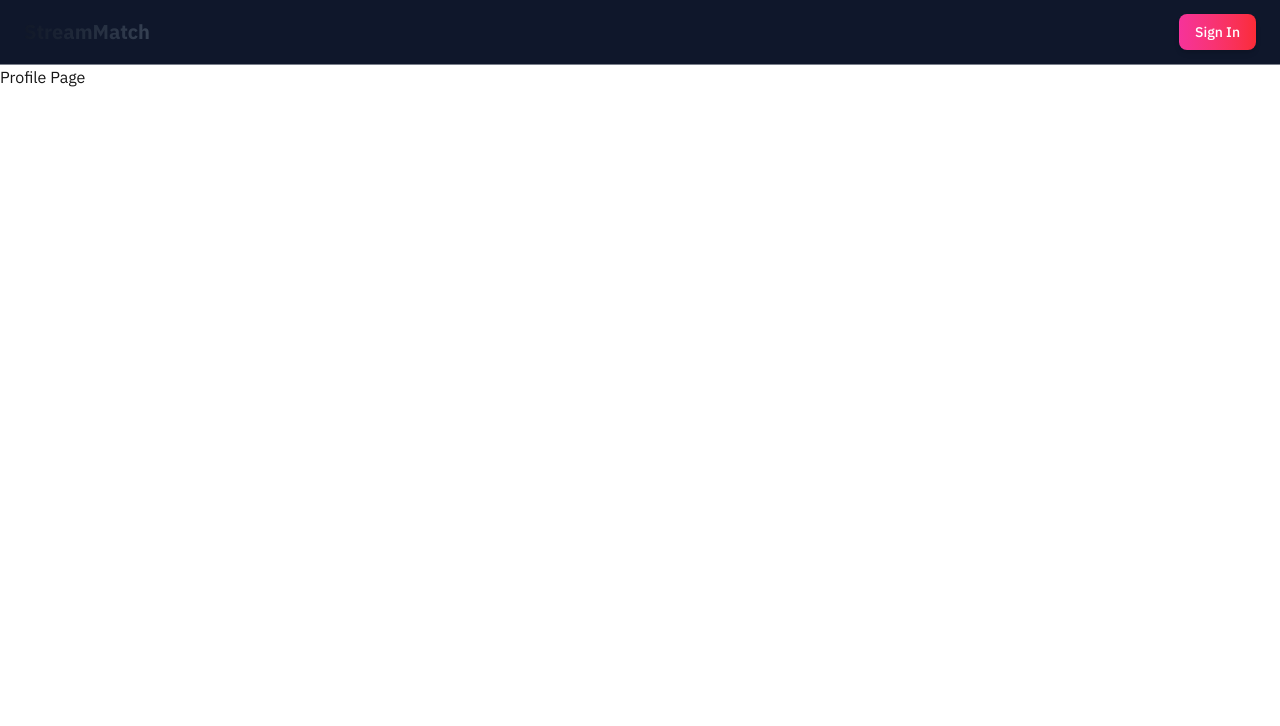
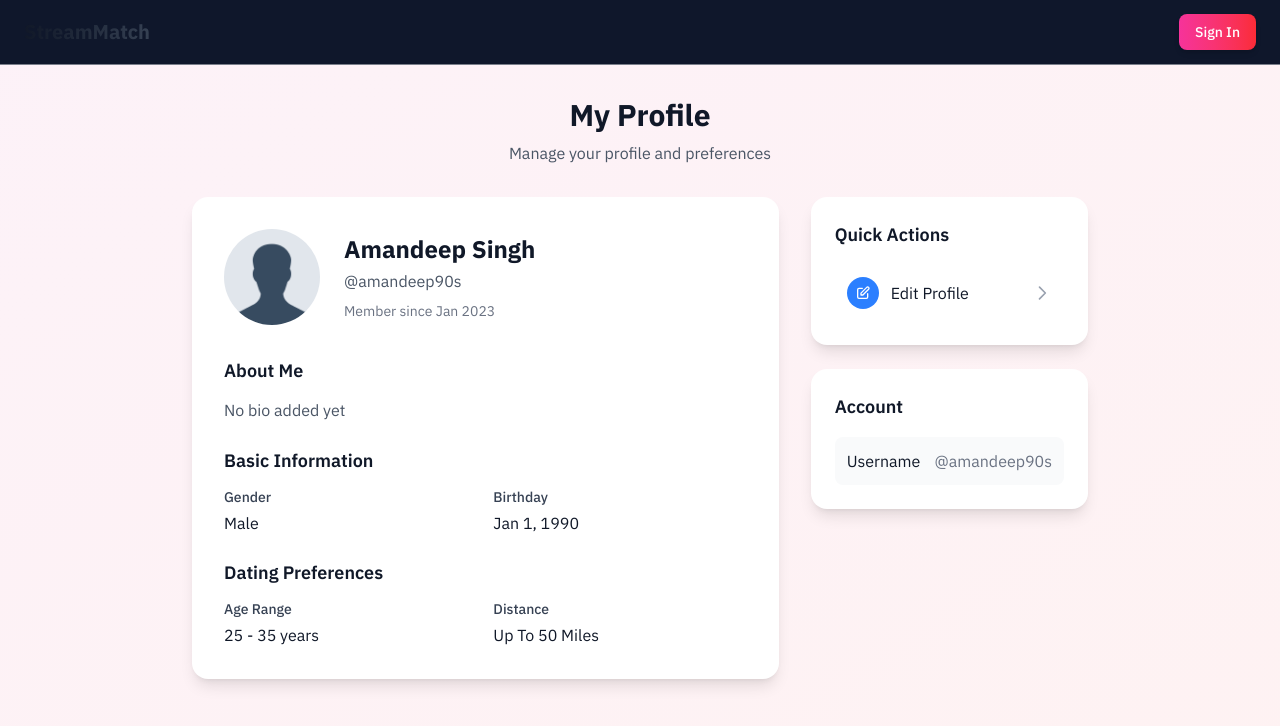
Before and after one commit to amandeep90s/fullstack-dating-app, a Next.js app: page /profile in a window 1280 px wide. Shown: the top 726 px of the page. Built offline with nearby package versions, Linux system fonts and the light colour scheme; no server answers.

Commit message:
Add default avatar image to public assets

```diff
--- a/app/profile/page.tsx
+++ b/app/profile/page.tsx
@@ -1,3 +1,256 @@
+"use client";
+
+import { getCurrentUserProfile } from "@/lib/actions/profile";
+import Link from "next/link";
+import { useEffect, useState } from "react";
+
+export interface UserProfile {
+  id: string;
+  full_name: string;
+  username: string;
+  email: string;
+  gender: "male" | "female" | "other";
+  birthdate: string;
+  bio: string;
+  avatar_url: string;
+  preferences: UserPreferences;
+  location_lat?: number;
+  location_lng?: number;
+  last_active: boolean;
+  is_verified: boolean;
+  is_online: boolean;
+  created_at: string;
+  updated_at: string;
+}
+
+export interface UserPreferences {
+  age_range: {
+    min: number;
+    max: number;
+  };
+  distance: number;
+  gender_preferences: ("male" | "female" | "other")[];
+}
+
 export default function ProfilePage() {
-  return <div>Profile Page</div>;
+  const [profile, setProfile] = useState<UserProfile | null>(null);
+  const [loading, setLoading] = useState<boolean>(true);
+  const [error, setError] = useState<string | null>(null);
+
+  useEffect(() => {
+    async function loadProfile() {
+      try {
+        setLoading(true);
+        const profileData = await getCurrentUserProfile();
+        if (profileData) {
+          setProfile(profileData);
+        } else {
+          setError("Failed to load profile.");
+        }
+      } catch (error) {
+        console.error(error);
+
+        setError("An error occurred while fetching the profile.");
+      } finally {
+        setLoading(false);
+      }
+    }
+
+    loadProfile();
+  }, []);
+
+  return (
+    <div className="min-h-screen bg-gradient-to-br from-pink-50 to-red-50 dark:from-gray-900 dark:to-gray-800">
+      <div className="container mx-auto px-4 py-8">
+        <header className="text-center mb-8">
+          <h1 className="text-3xl font-bold text-gray-900 dark:text-white mb-2">
+            My Profile
+          </h1>
+          <p className="text-gray-600 dark:text-gray-400">
+            Manage your profile and preferences
+          </p>
+        </header>
+
+        <div className="max-w-4xl mx-auto">
+          <div className="grid grid-cols-1 lg:grid-cols-3 gap-8">
+            <div className="lg:col-span-2">
+              <div className="bg-white dark:bg-gray-800 rounded-2xl shadow-lg p-8">
+                <div className="flex items-center space-x-6 mb-8">
+                  <div className="relative">
+                    <div className="w-24 h-24 rounded-full overflow-hidden">
+                      <img
+                        src={"/default-avatar.png"}
+                        alt="Full name"
+                        className="w-full h-full object-cover"
+                      />
+                    </div>
+                  </div>
+
+                  <div className="flex-1">
+                    <h2 className="text-2xl font-bold text-gray-900 dark:text-white mb-1">
+                      Amandeep Singh
+                    </h2>
+                    <p className="text-gray-600 dark:text-gray-400 mb-2">
+                      @amandeep90s
+                    </p>
+                    <p className="text-sm text-gray-500 dark:text-gray-500">
+                      Member since Jan 2023
+                    </p>
+                  </div>
+                </div>
+
+                <div className="space-y-6">
+                  <div>
+                    <h3 className="text-lg font-semibold text-gray-900 dark:text-white mb-3">
+                      About Me
+                    </h3>
+                    <p className="text-gray-600 dark:text-white leading-relaxed">
+                      No bio added yet
+                    </p>
+                  </div>
+
+                  <div>
+                    <h3 className="text-lg font-semibold text-gray-900 dark:text-white mb-3">
+                      Basic Information
+                    </h3>
+                    <div className="grid grid-cols-2 gap-4">
+                      <div>
+                        <label
+                          className="block text-sm font-medium text-gray-700 dark:text-gray-300 mb-1"
+                          htmlFor="gender"
+                        >
+                          Gender
+                        </label>
+                        <p
+                          className="text-gray-900 dark:text-white capitalize"
+                          id="gender"
+                        >
+                          Male
+                        </p>
+                      </div>
+                      <div>
+                        <label
+                          className="block text-sm font-medium text-gray-700 dark:text-gray-300 mb-1"
+                          htmlFor="birthday"
+                        >
+                          Birthday
+                        </label>
+                        <p
+                          className="text-gray-900 dark:text-white capitalize"
+                          id="birthday"
+                        >
+                          Jan 1, 1990
+                        </p>
+                      </div>
+                    </div>
+                  </div>
+
+                  <div>
+                    <h3 className="text-lg font-semibold text-gray-900 dark:text-white mb-3">
+                      Dating Preferences
+                    </h3>
+
+                    <div className="grid grid-cols-2 gap-4">
+                      <div>
+                        <label
+                          className="block text-sm font-medium text-gray-700 dark:text-gray-300 mb-1"
+                          htmlFor="age-range"
+                        >
+                          Age Range
+                        </label>
+                        <p
+                          className="text-gray-900 dark:text-white"
+                          id="age-range"
+                        >
+                          25 - 35 years
+                        </p>
+                      </div>
+                      <div>
+                        <label
+                          className="block text-sm font-medium text-gray-700 dark:text-gray-300 mb-1"
+                          htmlFor="distance"
+                        >
+                          Distance
+                        </label>
+                        <p
+                          className="text-gray-900 dark:text-white capitalize"
+                          id="distance"
+                        >
+                          Up to 50 miles
+                        </p>
+                      </div>
+                    </div>
+                  </div>
+                </div>
+              </div>
+            </div>
+
+            <div className="space-y-6">
+              <div className="bg-white dark:bg-gray-800 rounded-2xl shadow-lg p-6">
+                <h3 className="text-lg font-semibold text-gray-900 dark:text-white mb-4">
+                  Quick Actions
+                </h3>
+
+                <div className="space-y-3">
+                  <Link
+                    className="flex items-center justify-between p-3 rounded-lg hover:bg-gray-50 dark:hover:bg-gray-700 transition-colors duration-200"
+                    href="/profile/edit"
+                  >
+                    <div className="flex items-center space-x-3">
+                      <div className="w-8 h-8 bg-blue-500 rounded-full flex items-center justify-center">
+                        <svg
+                          className="w-4 h-4 text-white"
+                          fill="none"
+                          stroke="currentColor"
+                          viewBox="0 0 24 24"
+                        >
+                          <path
+                            strokeLinecap="round"
+                            strokeLinejoin="round"
+                            strokeWidth={2}
+                            d="M11 5H6a2 2 0 00-2 2v11a2 2 0 002 2h11a2 2 0 002-2v-5m-1.414-9.414a2 2 0 112.828 2.828L11.828 15H9v-2.828l8.586-8.586z"
+                          />
+                        </svg>
+                      </div>
+                      <span className="text-gray-900 dark:text-white">
+                        Edit Profile
+                      </span>
+                    </div>
+                    <svg
+                      className="w-5 h-5 text-gray-400"
+                      fill="none"
+                      stroke="currentColor"
+                      viewBox="0 0 24 24"
+                    >
+                      <path
+                        strokeLinecap="round"
+                        strokeLinejoin="round"
+                        strokeWidth={2}
+                        d="M9 5l7 7-7 7"
+                      />
+                    </svg>
+                  </Link>
+                </div>
+              </div>
+              <div className="bg-white dark:bg-gray-800 rounded-2xl shadow-lg p-6">
+                <h3 className="text-lg font-semibold text-gray-900 dark:text-white mb-4">
+                  Account
+                </h3>
+                <div className="space-y-3">
+                  <div className="flex items-center justify-between p-3 rounded-lg bg-gray-50 dark:bg-gray-700">
+                    <span className="text-gray-900 dark:text-white">
+                      Username
+                    </span>
+                    <span className="text-gray-500 dark:text-gray-400">
+                      @amandeep90s
+                    </span>
+                  </div>
+                </div>
+              </div>
+            </div>
+          </div>
+        </div>
+      </div>
+    </div>
+  );
 }
--- /dev/null
+++ b/lib/actions/profile.ts
@@ -0,0 +1,28 @@
+"use server";
+
+import { createClient } from "@/lib/supabase/server";
+
+export async function getCurrentUserProfile() {
+  const supabase = await createClient();
+
+  const {
+    data: { user },
+  } = await supabase.auth.getUser();
+
+  if (!user) {
+    return null;
+  }
+
+  const { data: profile, error } = await supabase
+    .from("users")
+    .select("*")
+    .eq("id", user.id)
+    .single();
+
+  if (error) {
+    console.error("Error fetching profile:", error);
+    return null;
+  }
+
+  return profile;
+}
```
Also changed, not shown: package.json (+13 -13 lines), public/default-avatar.png (added), 1 other file (tests, documents, lock files or other folders).
